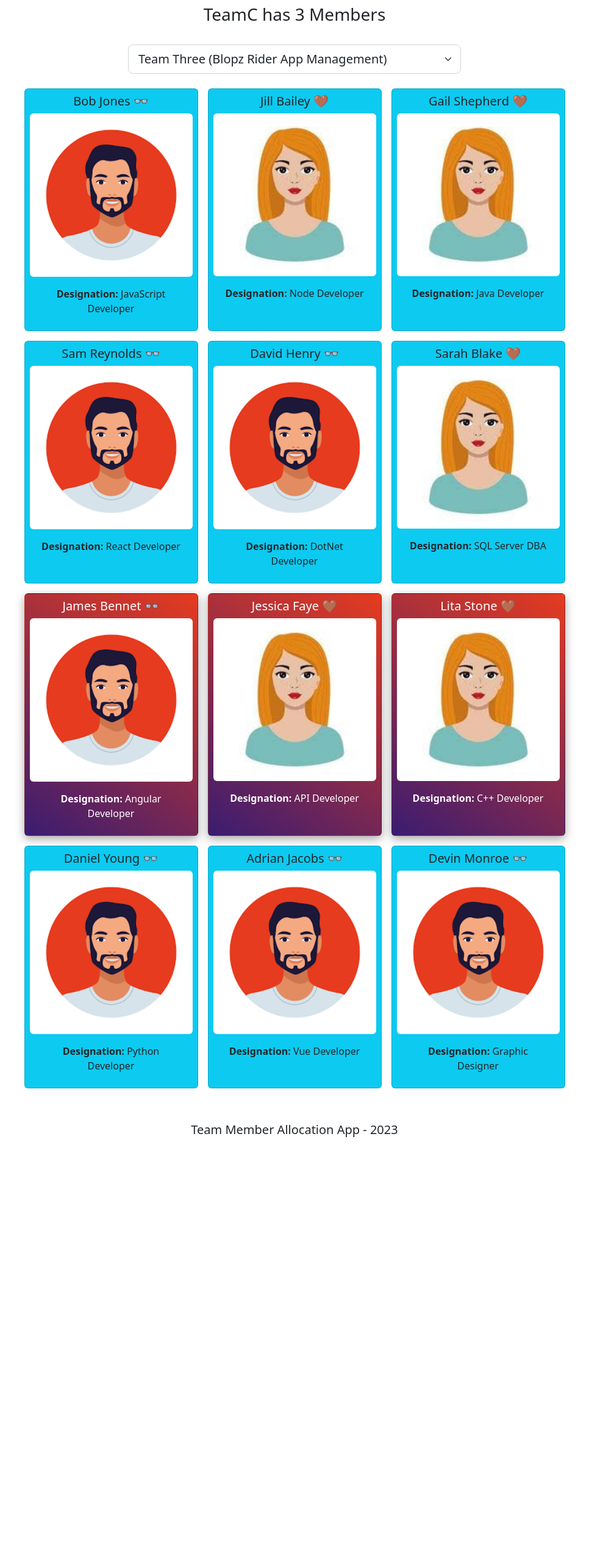
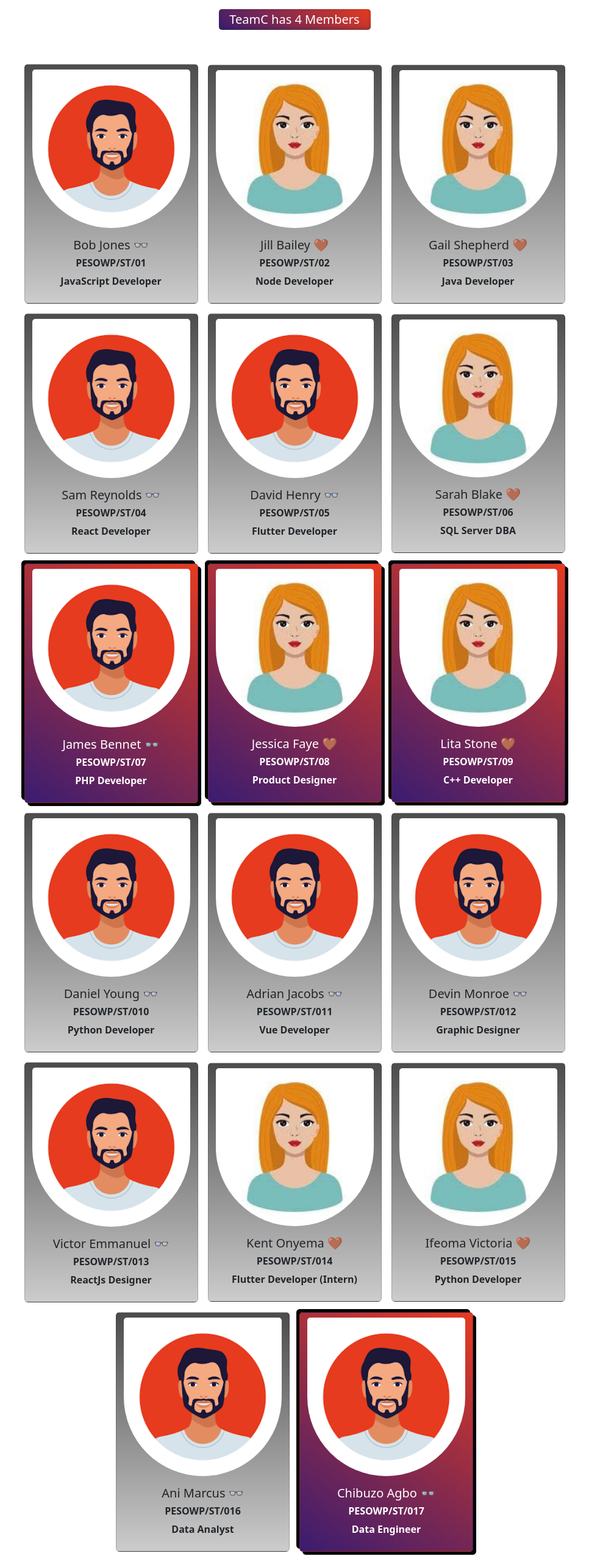
Before and after one commit to chivicoko/teamik, a React (Create React App) app: page / in a window 1280 px wide. Shown: the part 137-2689 px from the top of the page at 61% size, without its empty margins (157-1123 px from the left). Before the commit the page ends 2026 px from the top, so only its background shows below. Built offline with nearby package versions, Linux system fonts and the light colour scheme.

Commit message:
adjust the look and feel of the UI...

```diff
--- a/src/App.css
+++ b/src/App.css
@@ -2,11 +2,30 @@ body {
   font-family: system-ui, -apple-system, BlinkMacSystemFont, 'Segoe UI', Roboto, Oxygen, Ubuntu, Cantarell, 'Open Sans', 'Helvetica Neue', sans-serif;
 }
 
+.card {
+  background: linear-gradient(to top, rgba(0, 0, 0, 0.2) 0%, rgba(0, 0, 0, 0.7) 100%);
+  transition: transform 0.5s linear;
+}
+
+.card #card__img {
+  border-bottom-left-radius: 50%;
+  border-bottom-right-radius: 50%;
+}
+
+.card:hover #card__img {
+  transform: scale(1.06);
+}
+
+.team__member__count {
+  padding: 5px 10px;
+  background: linear-gradient(-145deg, #e63b1f 0%, #3A1C71 100%);
+  color: #fff;
+  border-radius: 5px;
+  box-shadow: rgba(50, 50, 93, 0.25) 0px 50px 100px -20px, rgba(0, 0, 0, 0.3) 0px 30px 60px -30px, rgba(10, 37, 64, 0.35) 0px -2px 6px 0px inset;
+}
+
 .showUnique {
-  /* box-shadow: rgba(0, 0, 0, .16) 0px 1px 4px 1px, rgb(51, 51, 51) 0px 0px 5px 3px;
-  background: #000 !important; */
   color: #fff;
-
-  box-shadow: rgba(0, 0, 0, 0.35) 0px 5px 15px;
-  background: linear-gradient(-145deg, #e63b1f 0%, #3A1C71 100%) !important;
+  box-shadow: rgba(0, 0, 0, 0.87) 5px 5px 0px, rgba(0, 0, 0, 0.87) -5px -5px 0px, rgba(0, 0, 0, 0.87) 5px 5px 0px 0px, rgba(0, 0, 0, 0.87) -5px -5px 0px 0px;
+  background: linear-gradient(-145deg, #e63b1f 0%, #3A1C71 100%);
 }
--- a/src/App.js
+++ b/src/App.js
@@ -1,6 +1,5 @@
 import './App.css';
 import Nav from './components/Nav';
-import Header from './components/Header';
 import Footer from './components/Footer';
 import Employees from './components/Employees';
 import GroupedTeamMembers from './components/GroupedTeamMembers';
@@ -20,85 +19,138 @@ function App() {
     fullName: "Bob Jones",
     designation: "JavaScript Developer",
     gender: "male",
-    teamName: "TeamA"
+    teamName: "TeamA",
+    pesowpId: "PESOWP/ST/01"
   },
   {
     id: 2,
     fullName: "Jill Bailey",
     designation: "Node Developer",
     gender: "female",
-    teamName: "TeamA"
+    teamName: "TeamA",
+    pesowpId: "PESOWP/ST/02"
   },
   {
     id: 3,
     fullName: "Gail Shepherd",
     designation: "Java Developer",
     gender: "female",
-    teamName: "TeamA"
+    teamName: "TeamA",
+    pesowpId: "PESOWP/ST/03"
   },
   {
     id: 4,
     fullName: "Sam Reynolds",
     designation: "React Developer",
     gender: "male",
-    teamName: "TeamB"
+    teamName: "TeamB",
+    pesowpId: "PESOWP/ST/04"
   },
   {
     id: 5,
     fullName: "David Henry",
-    designation: "DotNet Developer",
+    designation: "Flutter Developer",
     gender: "male",
-    teamName: "TeamB"
+    teamName: "TeamB",
+    pesowpId: "PESOWP/ST/05"
   },
   {
     id: 6,
     fullName: "Sarah Blake",
     designation: "SQL Server DBA",
     gender: "female",
-    teamName: "TeamB"
+    teamName: "TeamB",
+    pesowpId: "PESOWP/ST/06"
   },
   {
     id: 7,
     fullName: "James Bennet",
-    designation: "Angular Developer",
+    designation: "PHP Developer",
     gender: "male",
-    teamName: "TeamC"
+    teamName: "TeamC",
+    pesowpId: "PESOWP/ST/07"
   },
   {
     id: 8,
     fullName: "Jessica Faye",
-    designation: "API Developer",
+    designation: "Product Designer",
     gender: "female",
-    teamName: "TeamC"
+    teamName: "TeamC",
+    pesowpId: "PESOWP/ST/08"
   },
   {
     id: 9,
     fullName: "Lita Stone",
     designation: "C++ Developer",
     gender: "female",
-    teamName: "TeamC"
+    teamName: "TeamC",
+    pesowpId: "PESOWP/ST/09"
   },
   {
     id: 10,
     fullName: "Daniel Young",
     designation: "Python Developer",
     gender: "male",
-    teamName: "TeamD"
+    teamName: "TeamD",
+    pesowpId: "PESOWP/ST/010"
   },
   {
     id: 11,
     fullName: "Adrian Jacobs",
     designation: "Vue Developer",
     gender: "male",
-    teamName: "TeamD"
+    teamName: "TeamD",
+    pesowpId: "PESOWP/ST/011"
   },
   {
     id: 12,
     fullName: "Devin Monroe",
     designation: "Graphic Designer",
     gender: "male",
-    teamName: "TeamD"
-  }];
+    teamName: "TeamD",
+    pesowpId: "PESOWP/ST/012"
+  },
+  {
+    id: 13,
+    fullName: "Victor Emmanuel",
+    designation: "ReactJs Designer",
+    gender: "male",
+    teamName: "TeamA",
+    pesowpId: "PESOWP/ST/013"
+  },
+  {
+    id: 14,
+    fullName: "Kent Onyema",
+    designation: "Flutter Developer (Intern)",
+    gender: "female",
+    teamName: "TeamD",
+    pesowpId: "PESOWP/ST/014"
+  },
+  {
+    id: 15,
+    fullName: "Ifeoma Victoria",
+    designation: "Python Developer",
+    gender: "female",
+    teamName: "TeamB",
+    pesowpId: "PESOWP/ST/015"
+  },
+  {
+    id: 16,
+    fullName: "Ani Marcus",
+    designation: "Data Analyst",
+    gender: "male",
+    teamName: "TeamD",
+    pesowpId: "PESOWP/ST/016"
+  },
+  {
+    id: 17,
+    fullName: "Chibuzo Agbo",
+    designation: "Data Engineer",
+    gender: "male",
+    teamName: "TeamC",
+    pesowpId: "PESOWP/ST/017"
+  }
+];
 
   const [employees, setEmployees] = useState(JSON.parse(localStorage.getItem('employeeList')) || employeeDetails);
   const [teams, setTeams] = useState(JSON.parse(localStorage.getItem('teams')) || "TeamC");
@@ -126,17 +178,13 @@ function App() {
   const [loading, setLoading] = useState(true)
 
   useEffect(() => {
-    setTimeout(() => setLoading(false), 3000)
+    setTimeout(() => setLoading(false), 1500)
   }, [])
 
   return (
     <BrowserRouter>
       {loading && <Loader />}
       <Nav />
-      <Header
-        teams={teams}
-        teamMemberCount={employees.filter((employee) => employee.teamName === teams).length}
-      />
       <Routes>
         <Route path='/' element={
           <Employees
--- a/src/components/Employees.jsx
+++ b/src/components/Employees.jsx
@@ -1,6 +1,7 @@
 import React from 'react';
 import maleProfileImage from '../images/maleProfileImage.png';
 import femaleProfileImage from '../images/femaleProfileImage.jpg';
+import Header from './Header';
 
 
 const Employees = ({employees, teams, handleEmployeeCardClick, handleTeamSelectionChange}) => {
@@ -15,23 +16,29 @@ const Employees = ({employees, teams, handleEmployeeCardClick, handleTeamSelecti
                     <option value="TeamC">Team Three (Blopz Rider App Management)</option>
                     <option value="TeamD">Team Four (School Management)</option>
                 </select>
+
+                <Header
+                    teams={teams}
+                    teamMemberCount={employees.filter((employee) => employee.teamName === teams).length}
+                />
             </div>
         </div>
-        <div className='row justify-content-center my-3'>
+
+        <div className='row d-flex justify-content-center align-items-center my-3'>
                 {employees.map((employee) => {
                     return (
                         <div
                             id={employee.id}
-                            className= {(employee.teamName === teams ? 'card col-3 p-2 text-center bg-info m-2 rounded showUnique' : 'card col-3 p-2 text-center bg-info m-2 rounded')}
+                            className= {(employee.teamName === teams ? 'card col-3 text-center py-2 m-2 showUnique' : 'card col-3 text-center py-2 m-2')}
                             style={{ cursor: 'pointer' }}
                             onClick={handleEmployeeCardClick}
                             key={employee.id}
                         >
-                            <h5> {employee.fullName} {employee.gender === 'male' ? '👓' : '🤎'}</h5>
-                            <img className='card-img-top rounded' src={employee.gender === 'male' ? maleProfileImage : femaleProfileImage} alt={employee.gender === 'male' ? "Male Profile Picture" : "Female Profile Picture"} />
+                            <img id='card__img' className='card-img-top' src={employee.gender === 'male' ? maleProfileImage : femaleProfileImage} alt={employee.gender === 'male' ? "Male Profile Picture" : "Female Profile Picture"} />
                             <div className='card-body'>
-                                {/* <h5 className='card-title'><strong>Full Name:</strong> {employee.fullName}</h5> */}
-                                <p className='card-text'><strong>Designation:</strong> {employee.designation}</p>
+                                <h5> {employee.fullName} {employee.gender === 'male' ? '👓' : '🤎'}</h5>
+                                <h6 className='card-title'><strong>{employee.pesowpId}</strong></h6>
+                                <p className='card-text'><strong>{employee.designation}</strong></p>
                             </div>
                         </div>
                     )
--- a/src/components/Footer.jsx
+++ b/src/components/Footer.jsx
@@ -4,10 +4,10 @@ var today = new Date();
 
 const Footer = () => {
   return (
-    <footer className='container'>
-        <div className='row justify-content-center mt-5 mb-3'>
+    <footer className='container-fluid'>
+        <div className='row justify-content-center mt-5 py-2 pt-3'>
             <div className='col-6 text-center'>
-                <h5>Team Member Allocation App - {today.getFullYear()}</h5>
+                <h5 className='text-light'>Teamik App - &copy; Teamik Team {today.getFullYear()}</h5>
             </div>
         </div>
     </footer>
--- a/src/components/Header.jsx
+++ b/src/components/Header.jsx
@@ -5,8 +5,7 @@ const Header = ({teams, teamMemberCount}) => {
     <header className='container'>
         <div className='row justify-content-center mt-3 mb-4'>
             <div className='col-6 text-center'>
-                <h1>Team member Count</h1>
-                <h3>{teams} has {teamMemberCount} {teamMemberCount === 1 || teamMemberCount === 0 ? 'Member' : 'Members'}</h3>
+                <h5 className='team__member__count'>{teams} has {teamMemberCount} {teamMemberCount === 1 || teamMemberCount === 0 ? 'Member' : 'Members'}</h5>
             </div>
         </div>
     </header>
--- a/src/styles.module.css
+++ b/src/styles.module.css
@@ -7,7 +7,7 @@
 body {
     /* background: red; */
 }
-#navbar {
+#navbar, footer {
     box-shadow: rgba(0, 0, 0, 0.35) 0px 5px 15px;
     background: linear-gradient(90deg, #e63b1f 0%, #3A1C71 100%);
 }
@@ -20,7 +20,7 @@ body {
     left: 0;
     width: 100%;
     height: 100%;
-    background-color: #6dc8cf;
+    background-color: #3A1C71;
     display: flex;
     justify-content: center;
     align-items: center;
@@ -29,7 +29,7 @@ body {
 
   .loading__spinner {
     border: 7px solid #f3f3f3;
-    border-top: 7px solid #f7ae65;
+    border-top: 7px solid #e63b1f;
     border-radius: 50%;
     width: 100px;
     height: 100px;
```
